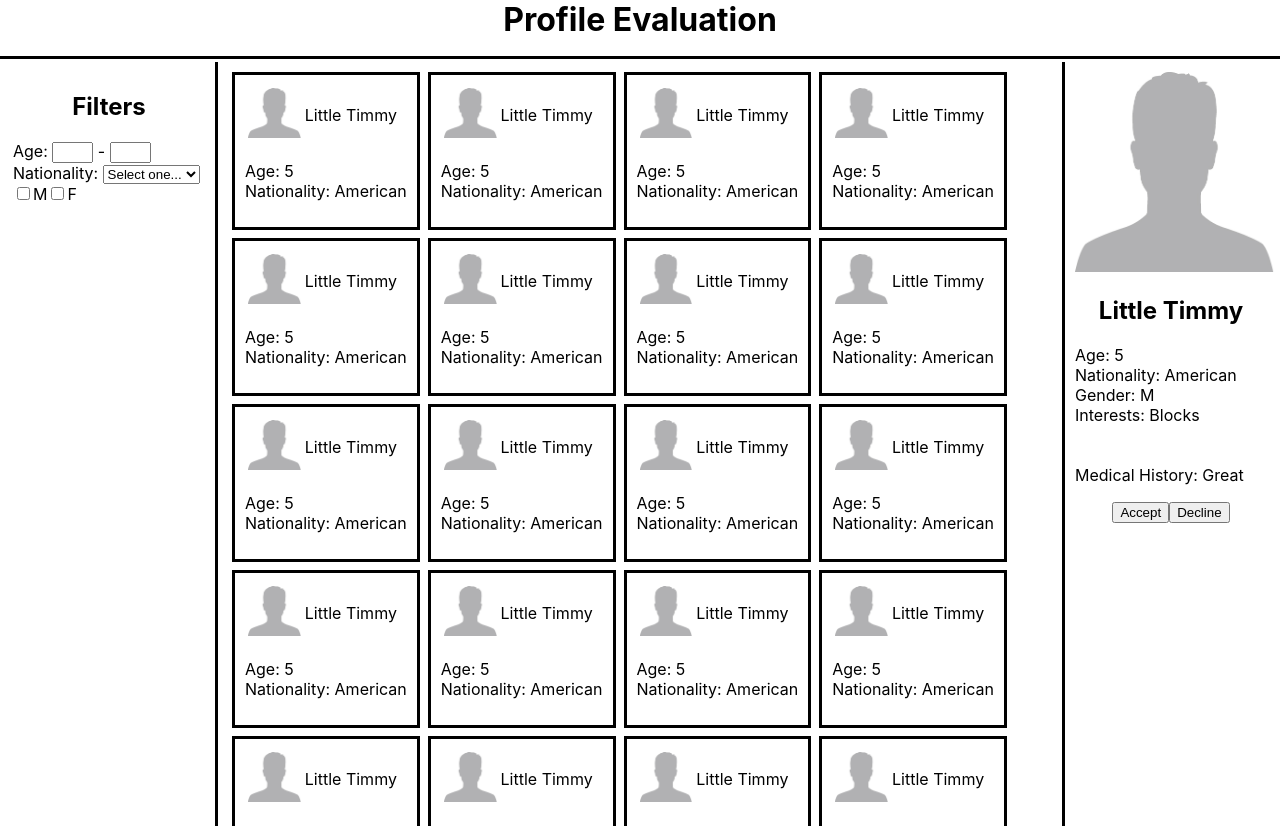
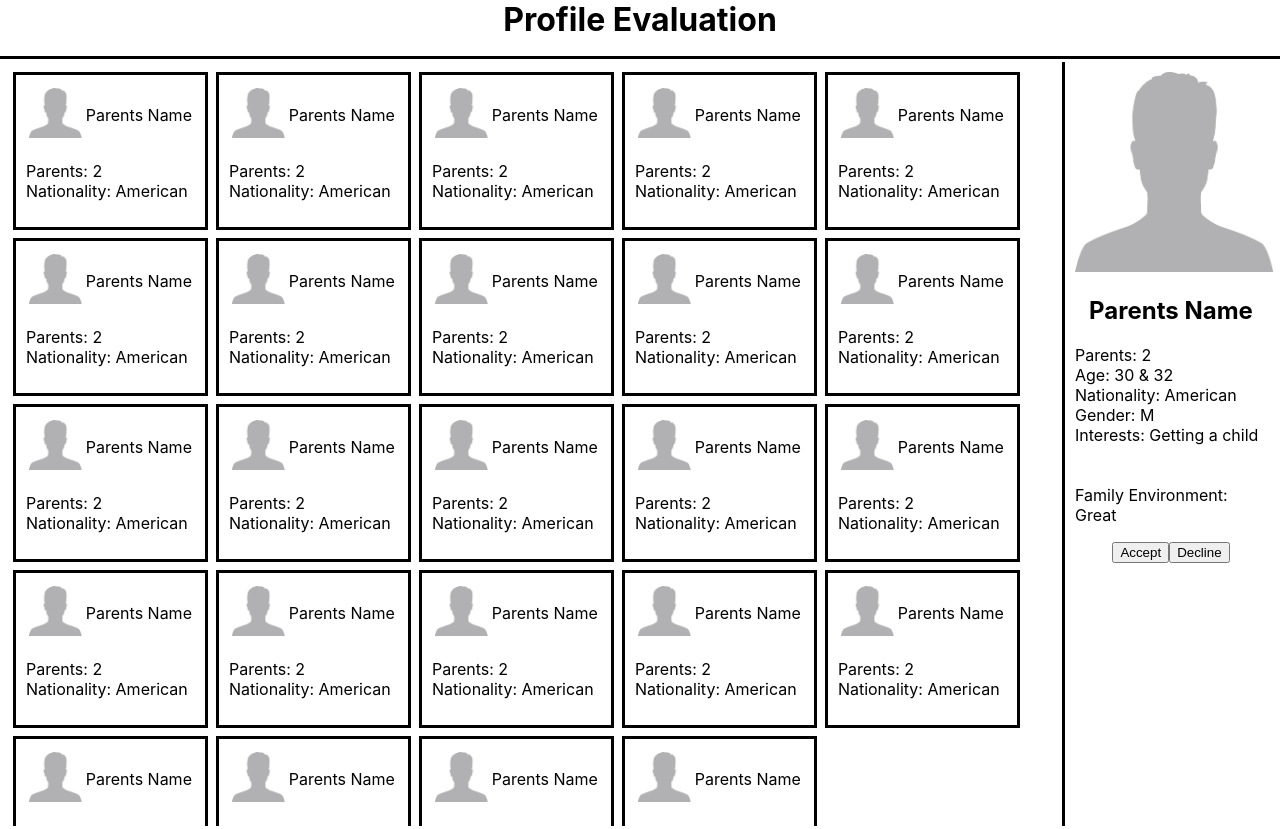
Before and after one commit to matedro/444_driftr, a React (Create React App) app: page / in a window 1280 px wide. Built offline with nearby package versions, Linux system fonts and the light colour scheme; the HTML template or start-up script is replaced by a standard one.

Commit message:
Changes made for high fidelity prototype

```diff
--- a/src/App.js
+++ b/src/App.js
@@ -4,12 +4,12 @@ import "./App.css";
 
 import Grid from "@material-ui/core/Grid";
 import ProfileSummary from "./evaluation/ProfileSummary.js";
-import EvalDetailParent from "./evaluation/EvalDetailParent.js";
+import EvalDetailChild from "./evaluation/EvalDetailChild.js";
 
 function App() {
   return (
     <div className="App">
-      <EvalDetailParent />
+      <EvalDetailChild />
     </div>
   );
 }
--- a/src/evaluation/EvalDetailChild.js
+++ b/src/evaluation/EvalDetailChild.js
@@ -6,10 +6,11 @@ import ProfileDetail from './ProfileDetail.js';
 function EvalDetailChild() {
   return (
     <div>
-      <h1>Profile Evaluation</h1>
+      <h1 className="Header">Profile Evaluation</h1>
       <table>
         <tr>
           <td>
+            <div className="Grid">
               <Grid container spacing={1}>
                 <Grid item><ProfileSummary /></Grid>
                 <Grid item><ProfileSummary /></Grid>
@@ -17,7 +18,26 @@ function EvalDetailChild() {
                 <Grid item><ProfileSummary /></Grid>
                 <Grid item><ProfileSummary /></Grid>
                 <Grid item><ProfileSummary /></Grid>
+                <Grid item><ProfileSummary /></Grid>
+                <Grid item><ProfileSummary /></Grid>
+                <Grid item><ProfileSummary /></Grid>
+                <Grid item><ProfileSummary /></Grid>
+                <Grid item><ProfileSummary /></Grid>
+                <Grid item><ProfileSummary /></Grid>
+                <Grid item><ProfileSummary /></Grid>
+                <Grid item><ProfileSummary /></Grid>
+                <Grid item><ProfileSummary /></Grid>
+                <Grid item><ProfileSummary /></Grid>
+                <Grid item><ProfileSummary /></Grid>
+                <Grid item><ProfileSummary /></Grid>
+                <Grid item><ProfileSummary /></Grid>
+                <Grid item><ProfileSummary /></Grid>
+                <Grid item><ProfileSummary /></Grid>
+                <Grid item><ProfileSummary /></Grid>
+                <Grid item><ProfileSummary /></Grid>
+                <Grid item><ProfileSummary /></Grid>
               </Grid>
+            </div>
           </td>
           <td><ProfileDetail /></td>
         </tr>
--- a/src/evaluation/ProfileDetail.js
+++ b/src/evaluation/ProfileDetail.js
@@ -12,13 +12,14 @@ function ProfileDetail() {
         width='200'
         height='200'
       />
-      <h2>Little Timmy</h2>
+      <h2>Parents Name</h2>
       <p align='left'>
-        Age: 5<br/>
+        Parents: 2<br/>
+        Age: 30 & 32<br/>
         Nationality: American<br/>
         Gender: M<br/>
-        Interests: Blocks<br/><br/><br/>
-        Medical History: Great<br/>
+        Interests: Getting a child<br/><br/><br/>
+        Family Environment: Great<br/>
       </p>
       <button>Accept</button>
       <button>Decline</button>
--- a/src/evaluation/ProfileSummary.js
+++ b/src/evaluation/ProfileSummary.js
@@ -16,11 +16,11 @@ function ProfileSummary() {
               height='50'
             />
           </td>
-          <td><label>Little Timmy</label></td>
+          <td><label>Parents Name</label></td>
         </tr>
       </table>
       <p align='left'>
-        Age: 5<br/>
+        Parents: 2<br/>
         Nationality: American
       </p>
     </div>
```
Also changed, not shown: src/evaluation/EvalChild.js (+21 -1 lines), src/evaluation/EvalParent.js (+19 -1 lines). Lines whose indentation alone changed are shown as unchanged.
